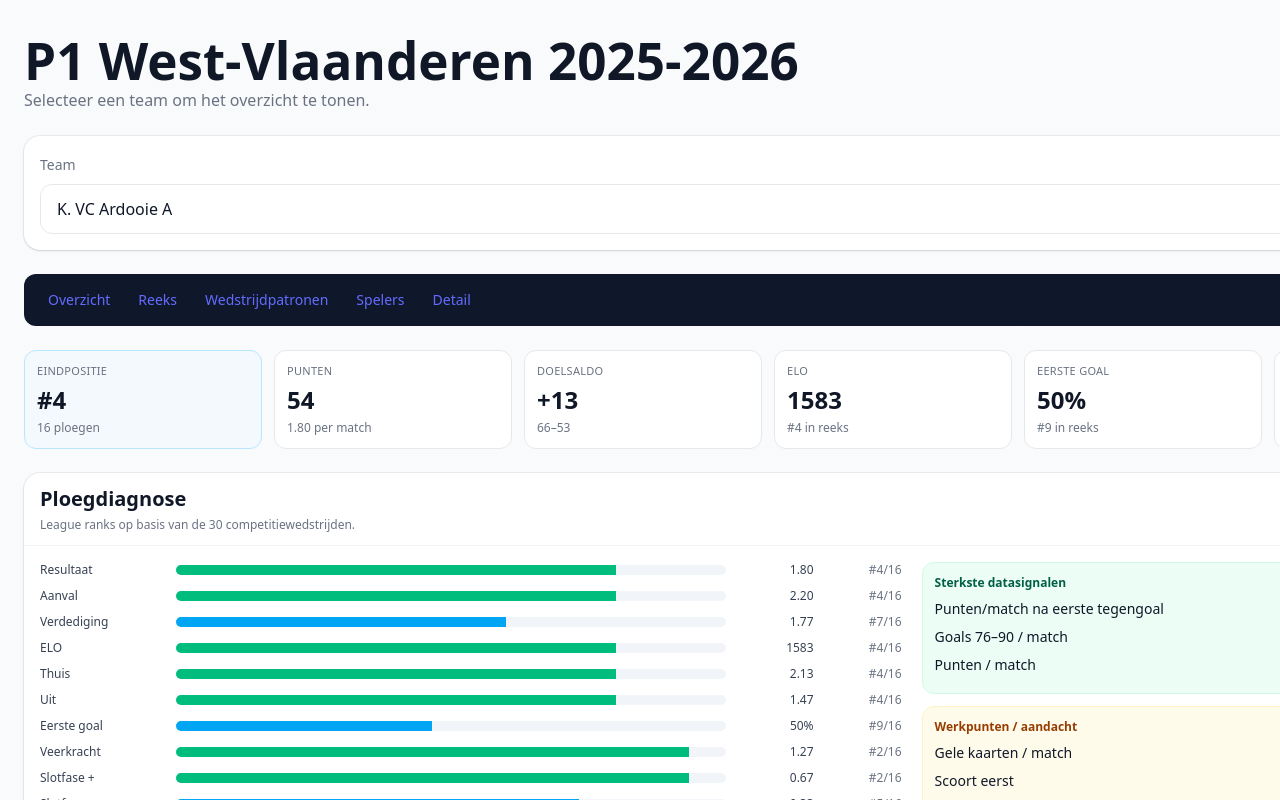
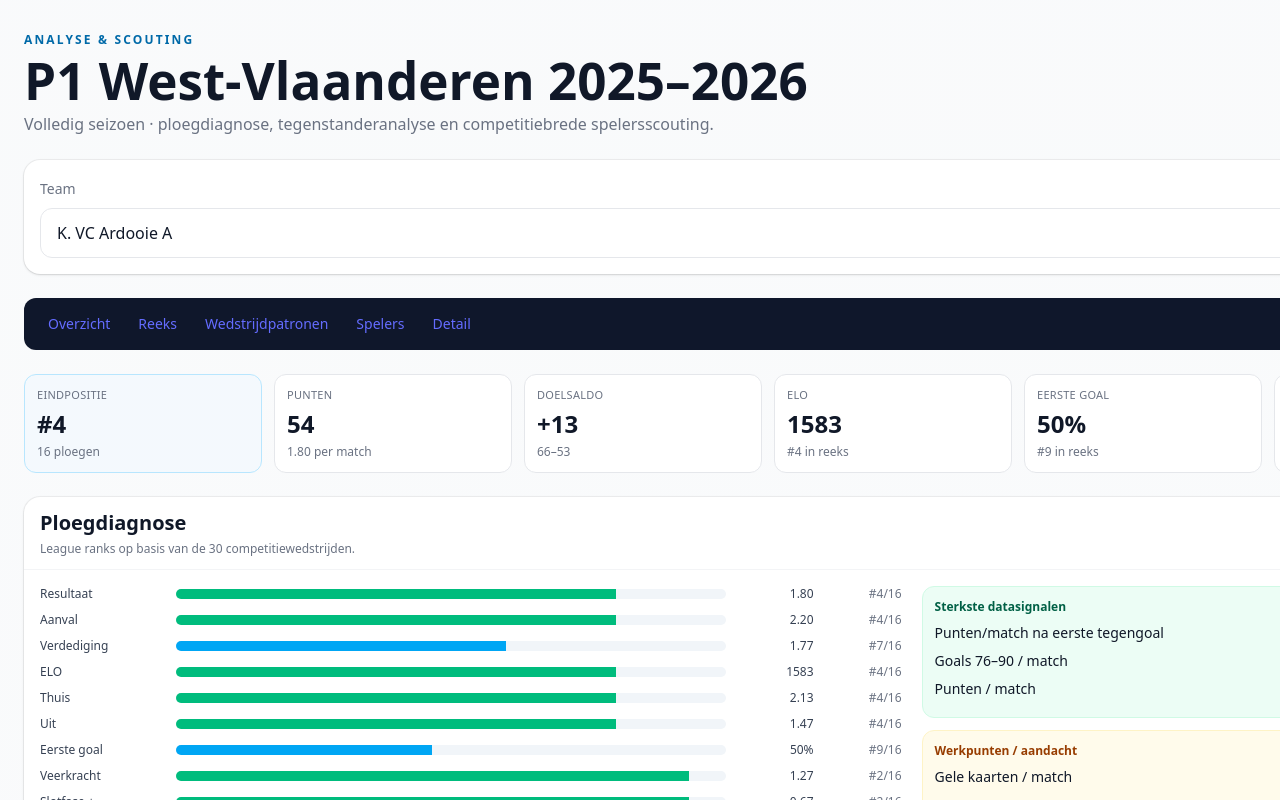
Before and after one commit to vjo18/RBFAdata, a React (Vite) app: page / in a window 1280 px wide. Shown: the top 800 px of the page. Built offline with nearby package versions, Linux system fonts and the light colour scheme.

Commit message:
Prioritize impact-driven scouting in player analysis

```diff
--- a/src/App.jsx
+++ b/src/App.jsx
@@ -3355,8 +3355,18 @@ const teamXppmBoxData = useMemo(
     <div className="min-h-screen bg-gradient-to-b from-gray-50 to-white text-gray-900">
       <div className="max-w-screen-2xl mx-auto px-6 py-8">
         <header className="mb-6">
-          <h1 className="text-3xl font-semibold">P1 West-Vlaanderen 2025-2026</h1>
-          <p className="text-gray-500">Selecteer een team om het overzicht te tonen.</p>
+          <div className="flex flex-wrap items-end justify-between gap-3">
+            <div>
+              <div className="text-xs uppercase tracking-[0.18em] text-sky-700 font-semibold">Analyse & scouting</div>
+              <h1 className="text-3xl font-semibold mt-1">P1 West-Vlaanderen 2025–2026</h1>
+              <p className="text-gray-500 mt-1">
+                Volledig seizoen · ploegdiagnose, tegenstanderanalyse en competitiebrede spelersscouting.
+              </p>
+            </div>
+            <div className="text-xs text-gray-500 rounded-full border border-gray-200 bg-white px-3 py-1.5">
+              30 speeldagen · 240 wedstrijden
+            </div>
+          </div>
         </header>
 
         <section className="mb-6">
@@ -3586,30 +3596,16 @@ const teamXppmBoxData = useMemo(
           </div>
         </section>
 
-        <section className="mb-8">
-          <PlayerStatsTable rows={myPlayersFiltered} />
-        </section>
-
-        <section className="mb-10">
-          <PlayerStatsTableLast5 rows={myPlayersFiltered} />
-        </section>
-
         <section className="mb-10">
           <TeamPlayerImpactComparison data={teamPlayerImpact} team={team} />
         </section>
 
         <section className="mb-10">
-          <RapmSegmentsHeatmap
-            data={myRapmSegments}
-            team={team}
-            impactPlayers={robustImpactPlayers}
-          />
-        </section>
-
-
-        <section className="mb-10">
-          <div className="flex items-center justify-between mb-3">
-            <h3 className="text-lg font-semibold">Speelminuten & efficiëntie</h3>
+          <div className="flex flex-wrap items-center justify-between gap-3 mb-3">
+            <div>
+              <h3 className="text-lg font-semibold">Speelminuten & impact</h3>
+              <p className="text-xs text-gray-500 mt-1">Zoek spelers die impact combineren met voldoende volume.</p>
+            </div>
             <label className="text-sm text-gray-700 flex items-center gap-2">
               Y-as:
               <select
@@ -3633,7 +3629,26 @@ const teamXppmBoxData = useMemo(
         </section>
 
         <section className="mb-10">
-          <h3 className="text-lg font-semibold mb-3">Top 10 — spelersstatistieken (alle ploegen)</h3>
+          <RapmSegmentsHeatmap
+            data={myRapmSegments}
+            team={team}
+            impactPlayers={robustImpactPlayers}
+          />
+        </section>
+
+        <section className="mb-8">
+          <PlayerStatsTable rows={myPlayersFiltered} />
+        </section>
+
+        <section className="mb-10">
+          <PlayerStatsTableLast5 rows={myPlayersFiltered} />
+        </section>
+
+        <section className="mb-10">
+          <h3 className="text-lg font-semibold mb-1">Klassieke league leaderboards</h3>
+          <p className="text-xs text-gray-500 mb-3">
+            Gebruik deze voor productie en discipline; combineer ze met de impactshortlist bovenaan voor scouting.
+          </p>
           <Leaderboards data={leaderboards} selectedTeam={team} supersubs={supersubsTop10} />
         </section>
 
```
